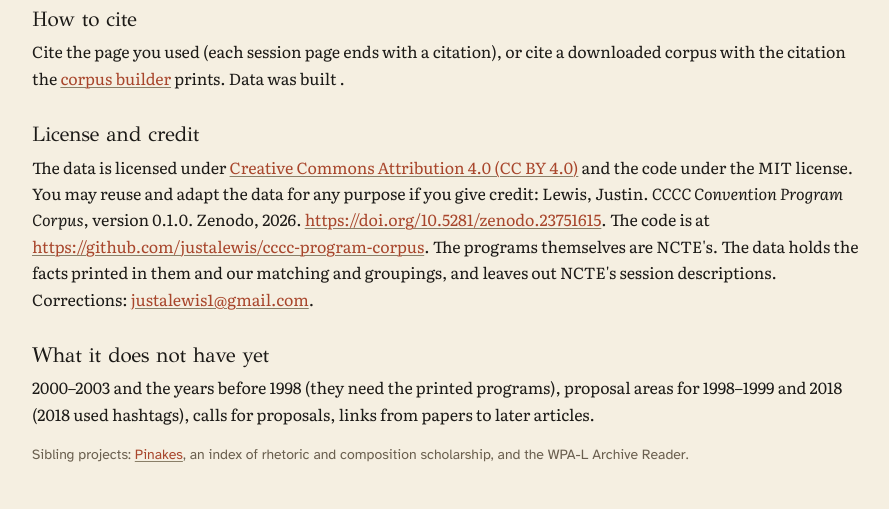
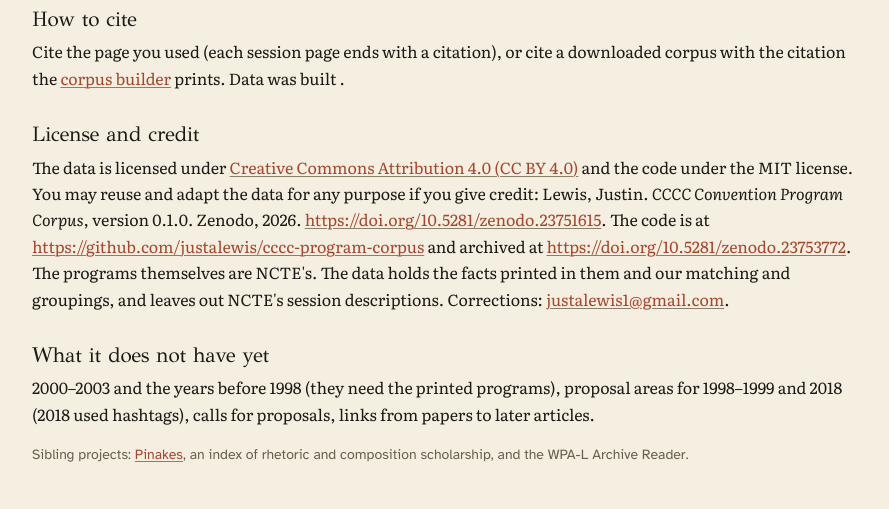
Before and after one commit to justalewis/cccc-program-corpus, a Flask app: page /about in a window 1280 px wide. Shown: the part 561-1070 px from the top of the page, without its empty margins (32-921 px from the left). Run offline with Flask 3, Linux system fonts and the light colour scheme.

Commit message:
Code archive published on Zenodo: DOI 10.5281/zenodo.23753772 (v0.1.1: 10.5281/zenodo.23753773)
Adds the code DOI to CITATION.cff, the README, the reader's About page and the Datasette description.

Co-Authored-By: Claude Sonnet 5.5 <noreply@anthropic.com>

```diff
--- a/deploy/metadata.yml
+++ b/deploy/metadata.yml
@@ -3,6 +3,7 @@ description_html: |
   <p>Sessions and listed participants from the programs of the Conference on College Composition and Communication (CCCC), 1998, 1999 and 2004–2027: the 1998 web program and 1999 PDFs from the Wayback Machine, NCTE's PDF programs for 2004–2023, and NCTE's eShow listings for 2024–2027. Names, affiliations and titles are as printed. Affiliations are matched to ROR and, for US colleges, to IPEDS.</p>
   <p><b>Read before counting.</b> These are people <i>listed in the program</i>, not registrants or attendees. 2000–2003 and the years before 1998 aren't in yet. 2020 is the program of a cancelled convention; 2021 and 2022 were virtual; 2027 is the listing before the convention and will change. The source changes from PDF to eShow at 2024. People are joined across years on an exact name, plus pairs a person has reviewed; check <code>people.method</code> before counting careers. NCTE's session descriptions are not included.</p>
   <p>Cite the data: Lewis, Justin. <i>CCCC Convention Program Corpus</i>, version 0.1.0. Zenodo, 2026. <a href="https://doi.org/10.5281/zenodo.23751615">https://doi.org/10.5281/zenodo.23751615</a>.</p>
+  <p>Cite the code: <a href="https://doi.org/10.5281/zenodo.23753772">https://doi.org/10.5281/zenodo.23753772</a>.</p>
   <p>This is a working version and will change. To correct an entry, write to justalewis1@gmail.com or open an issue on the repository.</p>
 license: "CC BY 4.0 (data), MIT (code)"
 license_url: "https://creativecommons.org/licenses/by/4.0/"
--- a/reader/templates/about.html
+++ b/reader/templates/about.html
@@ -9,7 +9,7 @@
 <h2>How to cite</h2>
 <p>Cite the page you used (each session page ends with a citation), or cite a downloaded corpus with the citation the <a href="/corpus">corpus builder</a> prints. Data was built {{ build_date }}.</p>
 <h2>License and credit</h2>
-<p>The data is licensed under <a href="https://creativecommons.org/licenses/by/4.0/">Creative Commons Attribution 4.0 (CC BY 4.0)</a> and the code under the MIT license. You may reuse and adapt the data for any purpose if you give credit: Lewis, Justin. <i>CCCC Convention Program Corpus</i>, version 0.1.0. Zenodo, 2026. <a href="https://doi.org/10.5281/zenodo.23751615">https://doi.org/10.5281/zenodo.23751615</a>. The code is at <a href="{{ repo_url }}">{{ repo_url }}</a>. The programs themselves are NCTE's. The data holds the facts printed in them and our matching and groupings, and leaves out NCTE's session descriptions. Corrections: <a href="mailto:justalewis1@gmail.com">justalewis1@gmail.com</a>.</p>
+<p>The data is licensed under <a href="https://creativecommons.org/licenses/by/4.0/">Creative Commons Attribution 4.0 (CC BY 4.0)</a> and the code under the MIT license. You may reuse and adapt the data for any purpose if you give credit: Lewis, Justin. <i>CCCC Convention Program Corpus</i>, version 0.1.0. Zenodo, 2026. <a href="https://doi.org/10.5281/zenodo.23751615">https://doi.org/10.5281/zenodo.23751615</a>. The code is at <a href="{{ repo_url }}">{{ repo_url }}</a> and archived at <a href="https://doi.org/10.5281/zenodo.23753772">https://doi.org/10.5281/zenodo.23753772</a>. The programs themselves are NCTE's. The data holds the facts printed in them and our matching and groupings, and leaves out NCTE's session descriptions. Corrections: <a href="mailto:justalewis1@gmail.com">justalewis1@gmail.com</a>.</p>
 <h2>What it does not have yet</h2>
 <p>2000–2003 and the years before 1998 (they need the printed programs), proposal areas for 1998–1999 and 2018 (2018 used hashtags), calls for proposals, links from papers to later articles.</p>
 <p class="small">Sibling projects: <a href="https://pinakes.wacclearinghouse.org">Pinakes</a>, an index of rhetoric and composition scholarship, and the WPA-L Archive Reader.</p>
```
Also changed, not shown: README.md, 1 other file.
